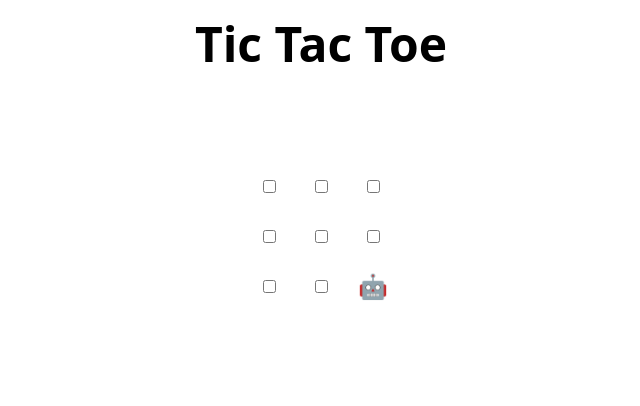
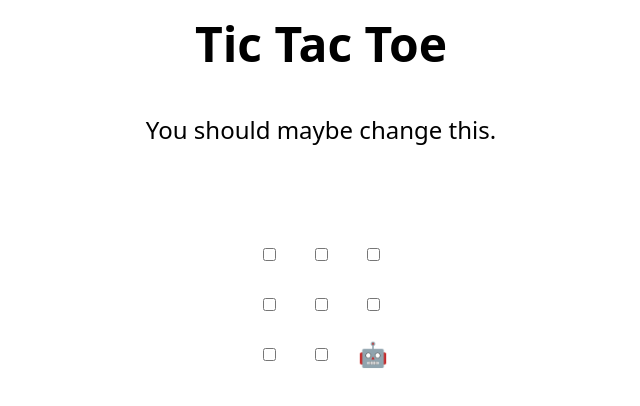
Before and after one commit to jrr5gm/skills-review-pull-requests, a plain HTML site: page index.html in a window 1280 px wide. Shown: the whole page, without its empty margins (319-959 px from the left). Drawn offline with Linux system fonts and the light colour scheme.

Commit message:
Update index.html
I'm committing this.

```diff
--- a/index.html
+++ b/index.html
@@ -44,6 +44,7 @@
     <td><input type="checkbox" /></td>
     <td><input type="checkbox" /></td>
     <td><input type="checkbox" /></td>
+You should maybe change this.
   </tr>
 </table>
 
```
